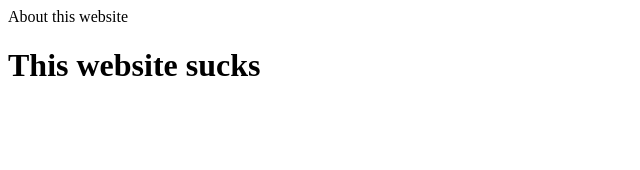
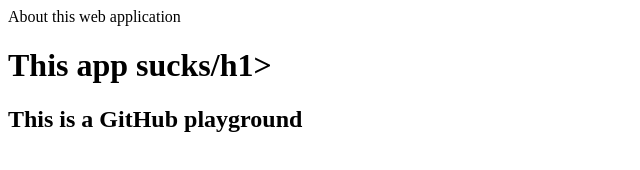
Before and after one commit to bfwebster/greeter, a plain HTML site: page about.html in a window 1280 px wide. Shown: the whole page, without its empty margins (0-640 px from the left). Drawn offline with Linux system fonts and the light colour scheme.

Commit message:
Added GitHub playground

```diff
--- a/about.html
+++ b/about.html
@@ -1,6 +1,7 @@
 <html>
-	<head>About this website</head>
+	<head>About this web application</head>
 	<body>
-		<h1>This website sucks</h1>
+		<h1>This app sucks/h1>
+			<h2>This is a GitHub playground</h2>
 	</body>
 </html>
```
